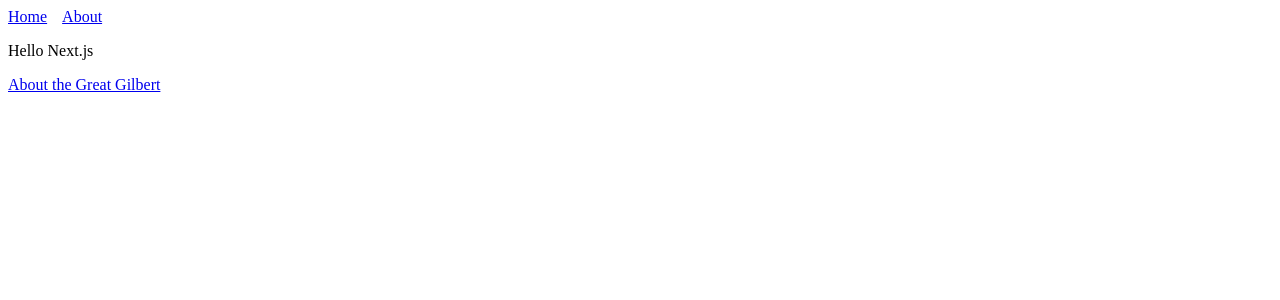
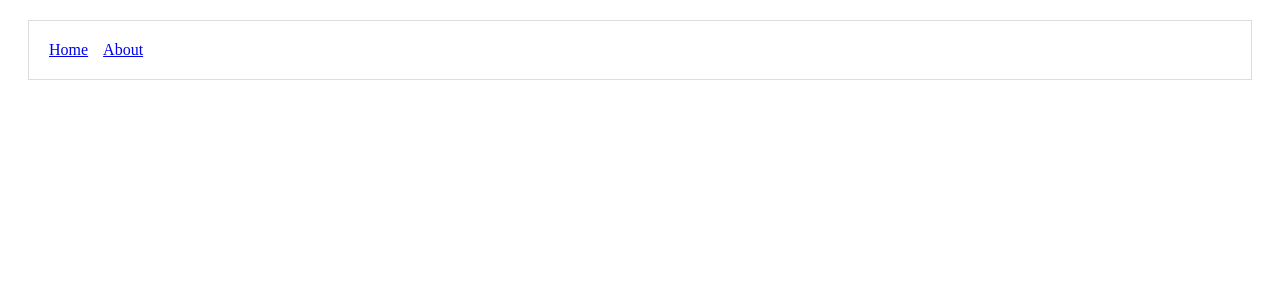
Before and after one commit to rsgilbert/hello-next, a Next.js app: page / in a window 1280 px wide. Shown: the top 300 px of the page. Built offline with nearby package versions, Linux system fonts and the light colour scheme.

Commit message:
added layout

```diff
--- /dev/null
+++ b/components/MyLayout.js
@@ -0,0 +1,16 @@
+import Header  from './Header'
+
+const layoutStyle = {
+    margin: 20,
+    padding: 20,
+    border: '1px solid #DDD'
+}
+
+const Layout = props => (
+    <div style={layoutStyle}>
+        <Header />
+        {/* {props.children} */}
+    </div>
+)
+
+export default Layout
--- a/pages/index.js
+++ b/pages/index.js
@@ -1,13 +1,12 @@
 import Link from 'next/link'
-import Header from '../components/Header'
+import Layout from '../components/MyLayout'
 
 const Index = () => (
-    <div>
-        <Header />
+    <Layout>
         <p>Hello Next.js</p>
         <Link href="/about">
             <a  title="About the Greate Gilbert">About the Great Gilbert</a>
         </Link>
-    </div>
+    </Layout>
 )
 export default Index
```
Also changed, not shown: pages/about.js (+3 -4 lines).
